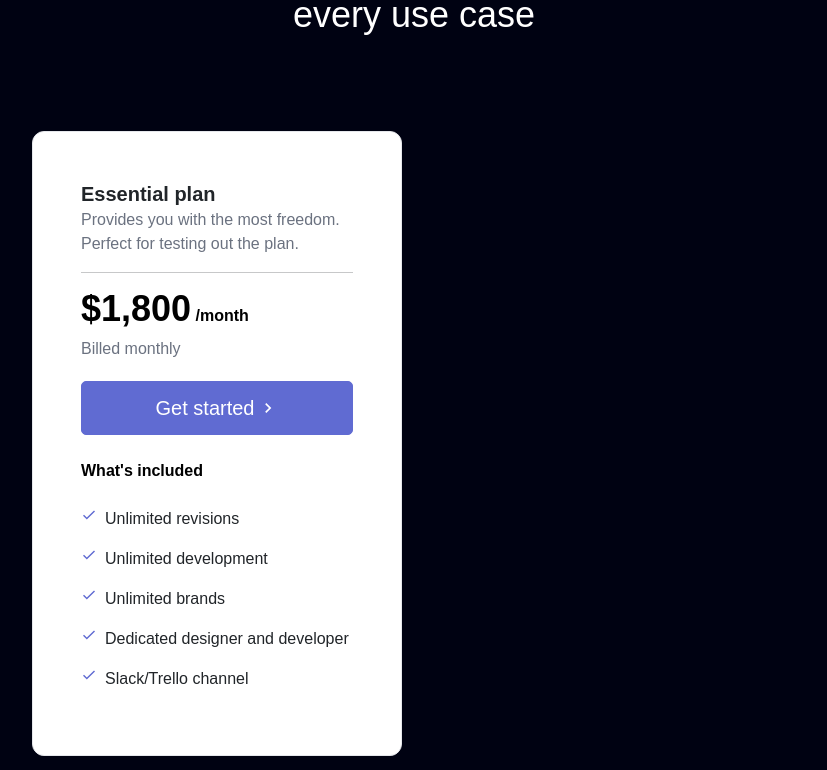
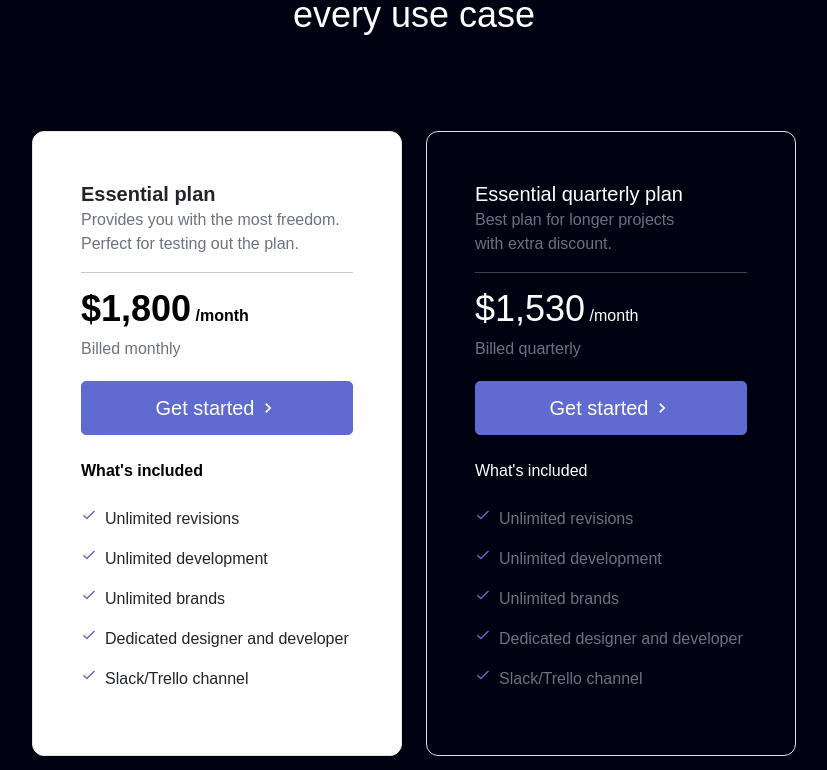
Before and after one commit to venilsutariya/portals, a Next.js app: page / in a window 1280 px wide. Shown: the part 4040-4810 px from the top of the page, without its empty margins (226-1053 px from the left). Built offline with nearby package versions, Linux system fonts and the light colour scheme; a web font is replaced by a local one.

Commit message:
add code2

```diff
--- a/components/customUi/Plans.tsx
+++ b/components/customUi/Plans.tsx
@@ -30,7 +30,7 @@ const Plans = () => {
                         <div className="">every use case</div>
                     </div>
                     <div className=" container">
-                        <div className=" row row-col-1 row-cols-lg-2 gap-y-4 gap-x-2 p-0">
+                        <div className=" row row-col-1 row-cols-lg-2 gap-y-4 p-0">
                             <div className=" col-12 col-lg-6">
                                 <div className=" lg:ps-44">
                                     <div className={`${isVisible ? 'animate__animated animate__slideInUp' : ''} bg-white py-5 px-5 rounded-xl border-1`}>
```
